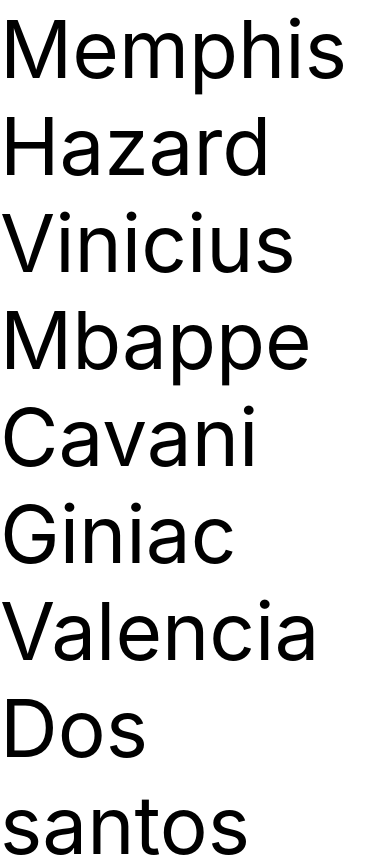
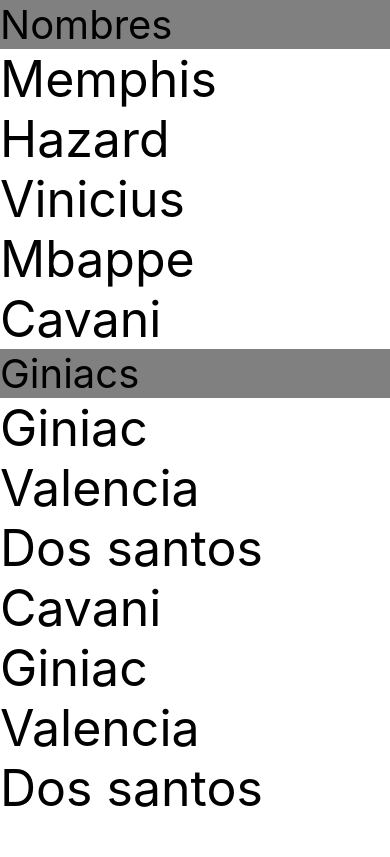
Before and after one commit to adrian1426/ReactNativeSinFronteras, a React Native app: screen / in a window 390 px wide. Shown: the top 857 px of the page. Built offline with nearby package versions, Linux system fonts and the light colour scheme.

Commit message:
SectionList

```diff
--- a/App.js
+++ b/App.js
@@ -1,17 +1,25 @@
 import React from 'react';
-import {Text, View, FlatList} from 'react-native';
+import {Text, View, SectionList} from 'react-native';
 
 export default class App extends React.Component {
 render(){
   return (
     <View>
-      <FlatList
-        data={[
+      <SectionList
+        sections={[
+          {
+            title:"Nombres",
+            data:[
               {name:'Memphis' , key:'1'},
               {name:'Hazard' , key:'2'},
               {name:'Vinicius' , key:'3'},
               {name:'Mbappe' , key:'4'},
-          {name:'Cavani' , key:'5'},
+              {name:'Cavani' , key:'5'}
+            ]
+          },
+          {
+            title:"Giniacs",
+            data:[
               {name:'Giniac' , key:'6'},
               {name:'Valencia' , key:'7'},
               {name:'Dos santos' , key:'8'},
@@ -19,9 +27,14 @@ render(){
               {name:'Giniac' , key:'10'},
               {name:'Valencia' , key:'11'},
               {name:'Dos santos' , key:'12'}
+            ]
+          }
         ]}
-        renderItem={
-          ({item})=><Text style={{fontSize: 80}}>{item.name}</Text>
+        renderItem={({item})=>
+        <Text style={{fontSize:50}}>{item.name}</Text>
+        }
+        renderSectionHeader={({section})=>
+        <Text style={{fontSize: 40, backgroundColor:'gray'}}>{section.title}</Text>
         }
       />
     </View>
```
Lines whose indentation alone changed are shown as unchanged.
